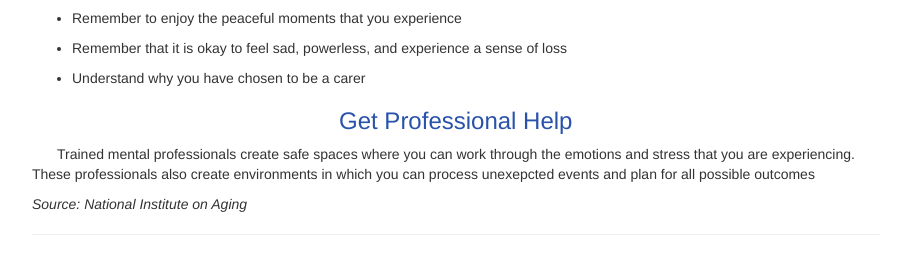
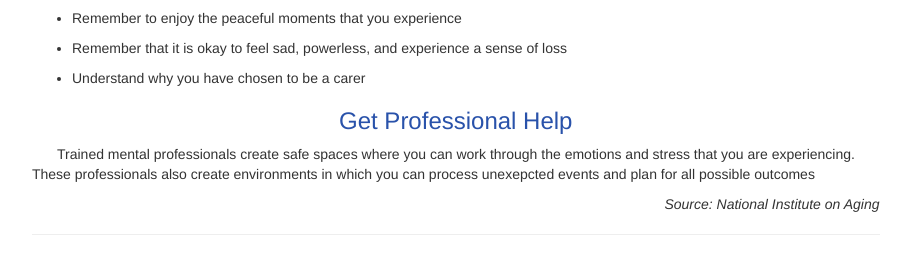
Before and after one commit to Waithera-m/dementia-care-and-selfcare, a Flask app: page /selfcare in a window 1280 px wide. Shown: the part 775-1030 px from the top of the page, without its empty margins (38-949 px from the left). Run offline with Flask 2, Linux system fonts and the light colour scheme; some libraries are stand-ins or nearby versions.

Commit message:
change source placement on selfcare template

```diff
--- a/flask3/templates/selfcare.html
+++ b/flask3/templates/selfcare.html
@@ -34,7 +34,7 @@
                 </ul>
                 <h3 style="color: rgb(41, 82, 170); text-align: center;">Get Professional Help</h3>
                 <p style="text-indent: 25px;">Trained mental professionals create safe spaces where you can work through the emotions and stress that you are experiencing. These professionals also create environments in which you can process unexepcted events and plan for all possible outcomes</p>
-                <p><i>Source: National Institute on Aging</i></p>
+                <p style="text-align: right;"><i>Source: National Institute on Aging</i></p>
                 <hr>
 
             </div>
```
